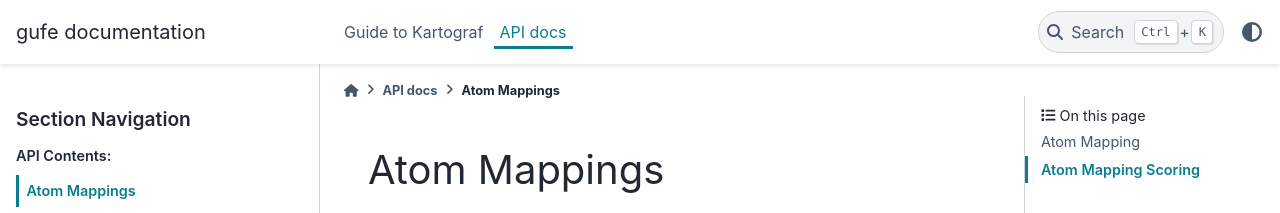
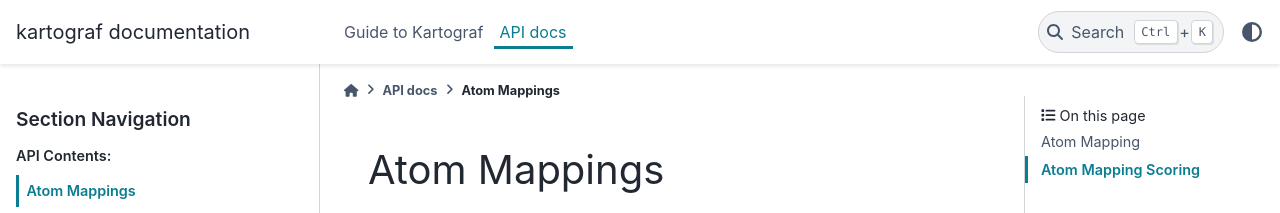
Before and after one commit to OpenFreeEnergy/kartograf, a Sphinx documentation site: the page built from docs/api/atom_mapping.rst, in a window 1280 px wide. Shown: the top 213 px of the page. Built offline with Sphinx 7.4.7 and the PyData theme 0.15.4, drawn with Linux system fonts in a browser that asks for light colours.

Commit message:
fix docs

```diff
--- a/docs/api/atom_mapping.rst
+++ b/docs/api/atom_mapping.rst
@@ -4,11 +4,11 @@
 Atom Mapping
 ====================
 
-.. autoclass:: src.kartograf.atom_mapping.geom_mapper
+.. autoclass:: kartograf.atom_mapping.geom_mapper
 	       :members:
 
 Atom Mapping Scoring
 ========================
 
-.. autoclass:: src.kartograf.atom_mapping.geom_scorer
+.. autoclass:: kartograf.atom_mapping.geom_scorer
 	       :members:
--- a/docs/conf.py
+++ b/docs/conf.py
@@ -10,14 +10,14 @@
 # add these directories to sys.path here. If the directory is relative to the
 # documentation root, use os.path.abspath to make it absolute, like shown here.
 #
-# import os
-# import sys
-# sys.path.insert(0, os.path.abspath('.'))
+import os
+import sys
+sys.path.insert(0, os.path.abspath('../src'))
 
 
 # -- Project information -----------------------------------------------------
 
-project = 'gufe'
+project = 'kartograf'
 copyright = '2022, The OpenFE Development Team'
 author = 'The OpenFE Development Team'
 
@@ -41,7 +41,7 @@
 exclude_patterns = ['_build', 'Thumbs.db', '.DS_Store']
 
 
-#autodoc_mock_imports = ['lomap', 'networkx', 'openff', 'openff.toolkit', 'openeye', 'rdkit', 'pytest',
+#autodoc_mock_imports = ['lomap', 'networkx', 'openff', 'openff.toolkit', 'rdkit', 'pytest',
 #                        'typing_extensions',
 #                        'click', 'plugcli']
 
```
